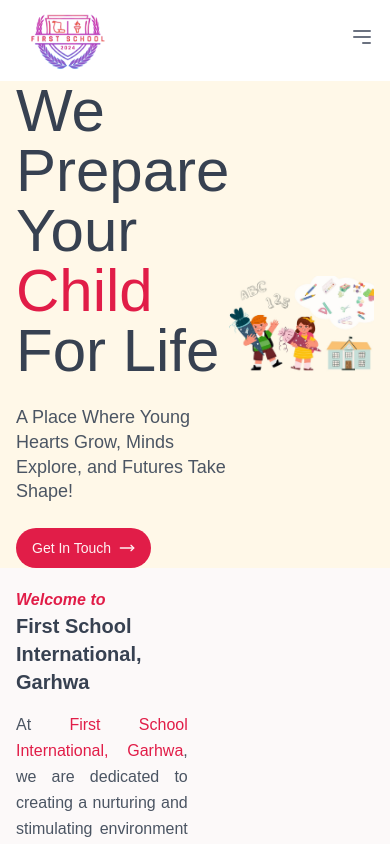
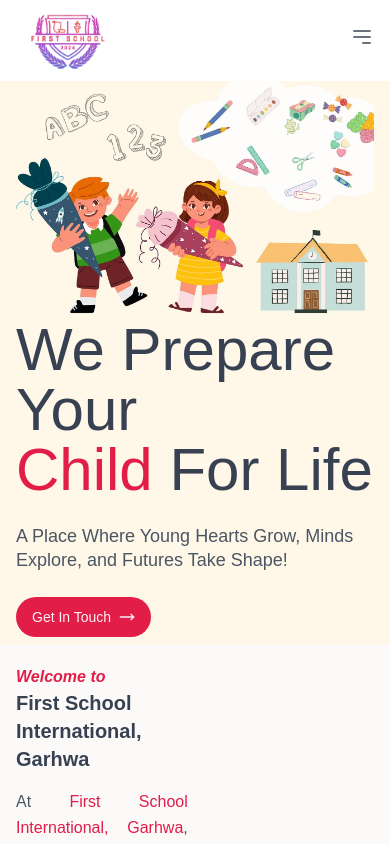
Before and after one commit to umesh37kr/firstschool-ui, a Next.js app: page / in a window 390 px wide. Shown: the top 844 px of the page. Built offline with nearby package versions, Linux system fonts and the light colour scheme.

Commit message:
make responsive hero section home page

```diff
--- a/src/app/(home)/page.jsx
+++ b/src/app/(home)/page.jsx
@@ -79,7 +79,7 @@
   return (
     <>
       <section className="" style={{ background: "#fff8e8" }}>
-        <div className="container flex items-center justify-center">
+        <div className="container flex flex-col-reverse pb-2 md:flex-row items-center justify-center">
           <div>
             <h1 className="text-6xl text-heading">
               We Prepare Your <br />
```
